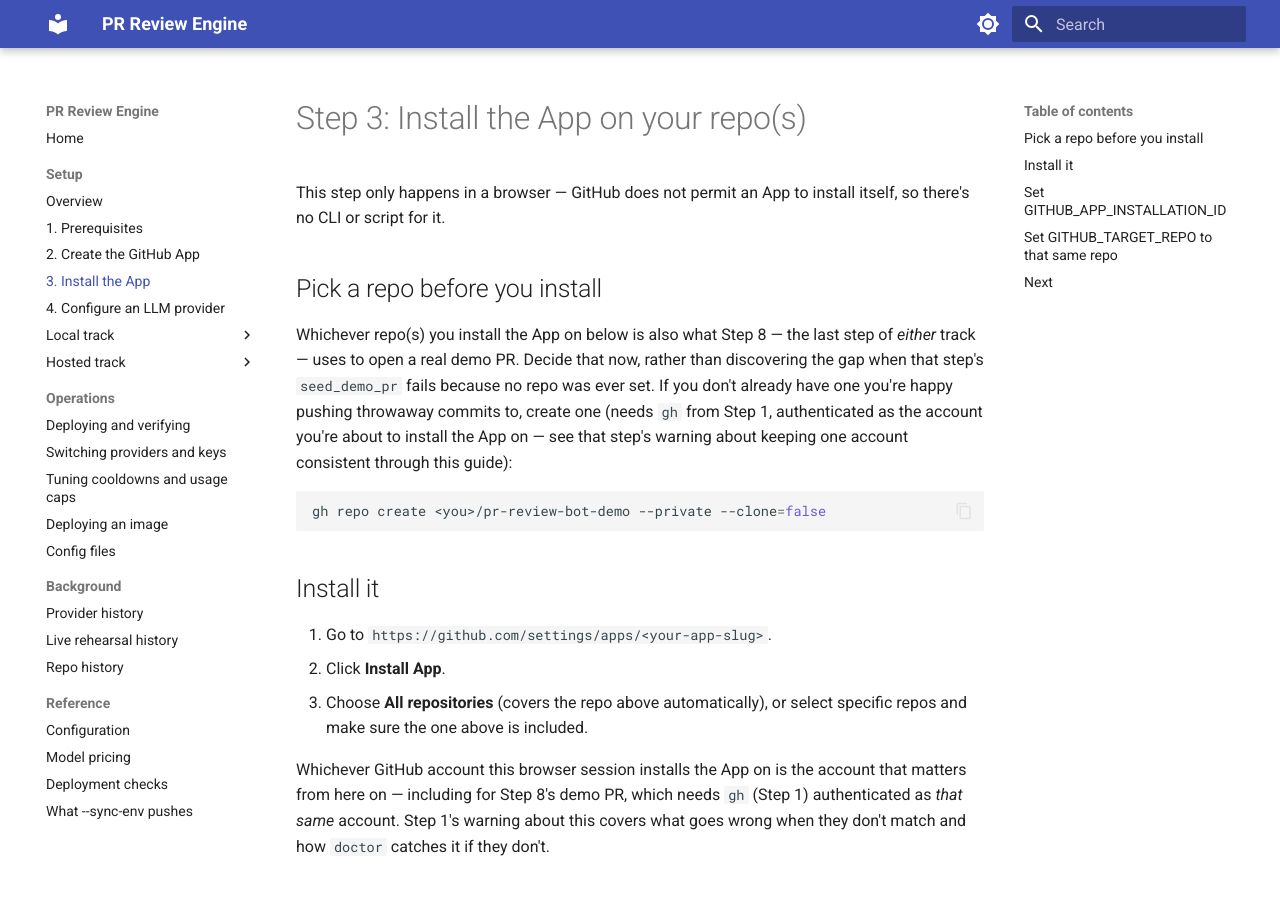
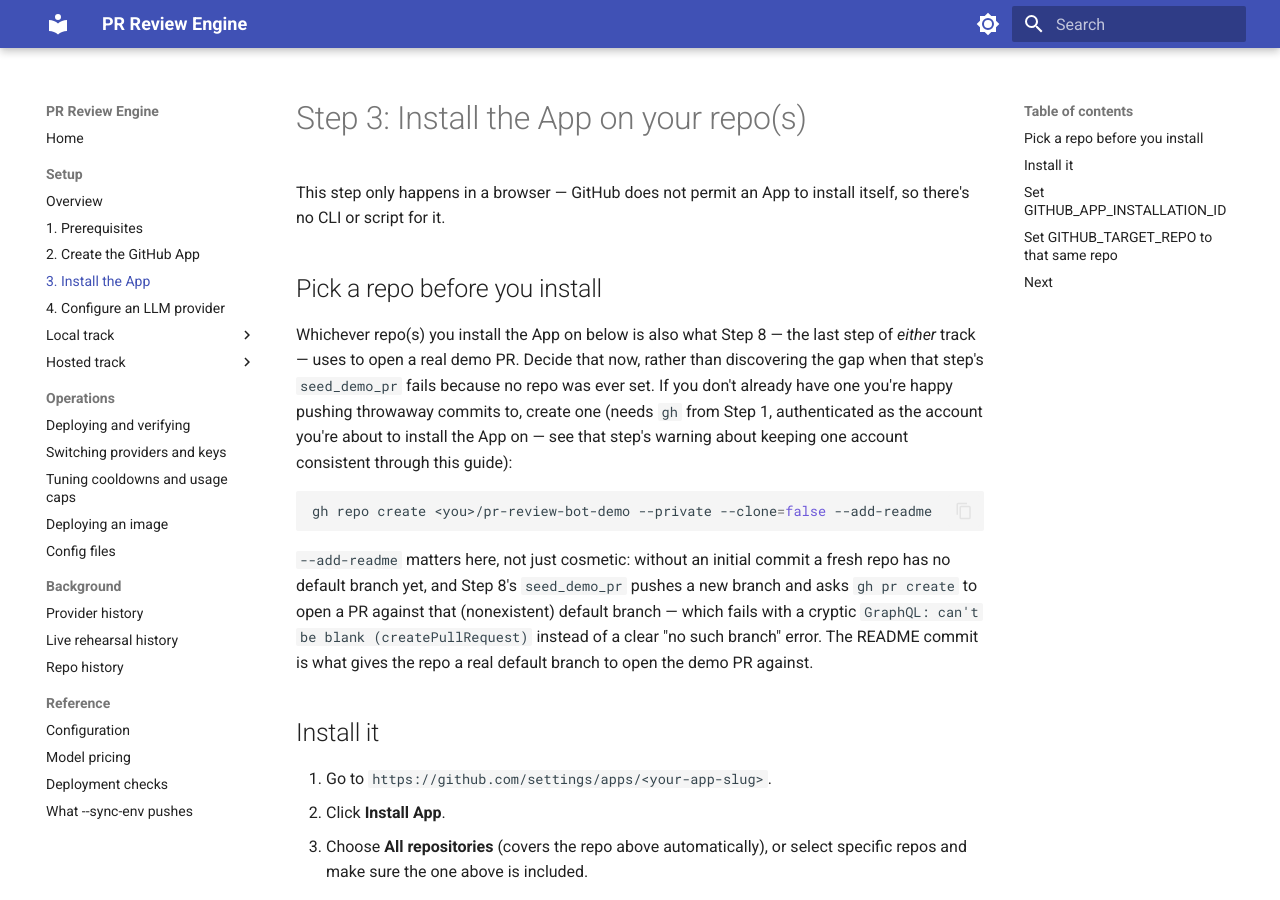
Before and after one commit to SomeoneSomewhereelse/pr-review-bot, an MkDocs documentation site: the page built from guide/setup/03-install-app.md, in a window 1280 px wide and 900 px high. Built offline with MkDocs 1.6.1 and Material for MkDocs 9.7.7, drawn with Linux system fonts in a browser that asks for light colours.

Commit message:
docs: give the Step 3 demo repo an initial commit
`gh repo create ... --clone=false` with no README leaves a repo with
no default branch. Step 8's seed_demo_pr then pushes a branch and asks
`gh pr create` to open a PR against that nonexistent default branch,
which fails with a cryptic `GraphQL: can't be blank (createPullRequest)`
instead of a clear error. --add-readme gives the repo an initial
commit, and thus a real default branch to open the demo PR against.

````diff
--- a/guide/setup/03-install-app.md
+++ b/guide/setup/03-install-app.md
@@ -14,8 +14,16 @@
 step's warning about keeping one account consistent through this guide):
 
 ```bash
-gh repo create <you>/pr-review-bot-demo --private --clone=false
+gh repo create <you>/pr-review-bot-demo --private --clone=false --add-readme
 ```
+
+`--add-readme` matters here, not just cosmetic: without an initial commit a
+fresh repo has no default branch yet, and Step 8's `seed_demo_pr` pushes a
+new branch and asks `gh pr create` to open a PR against that (nonexistent)
+default branch — which fails with a cryptic `GraphQL: can't be blank
+(createPullRequest)` instead of a clear "no such branch" error. The README
+commit is what gives the repo a real default branch to open the demo PR
+against.
 
 ## Install it
 
````
Also changed, not shown: 1 other file.
